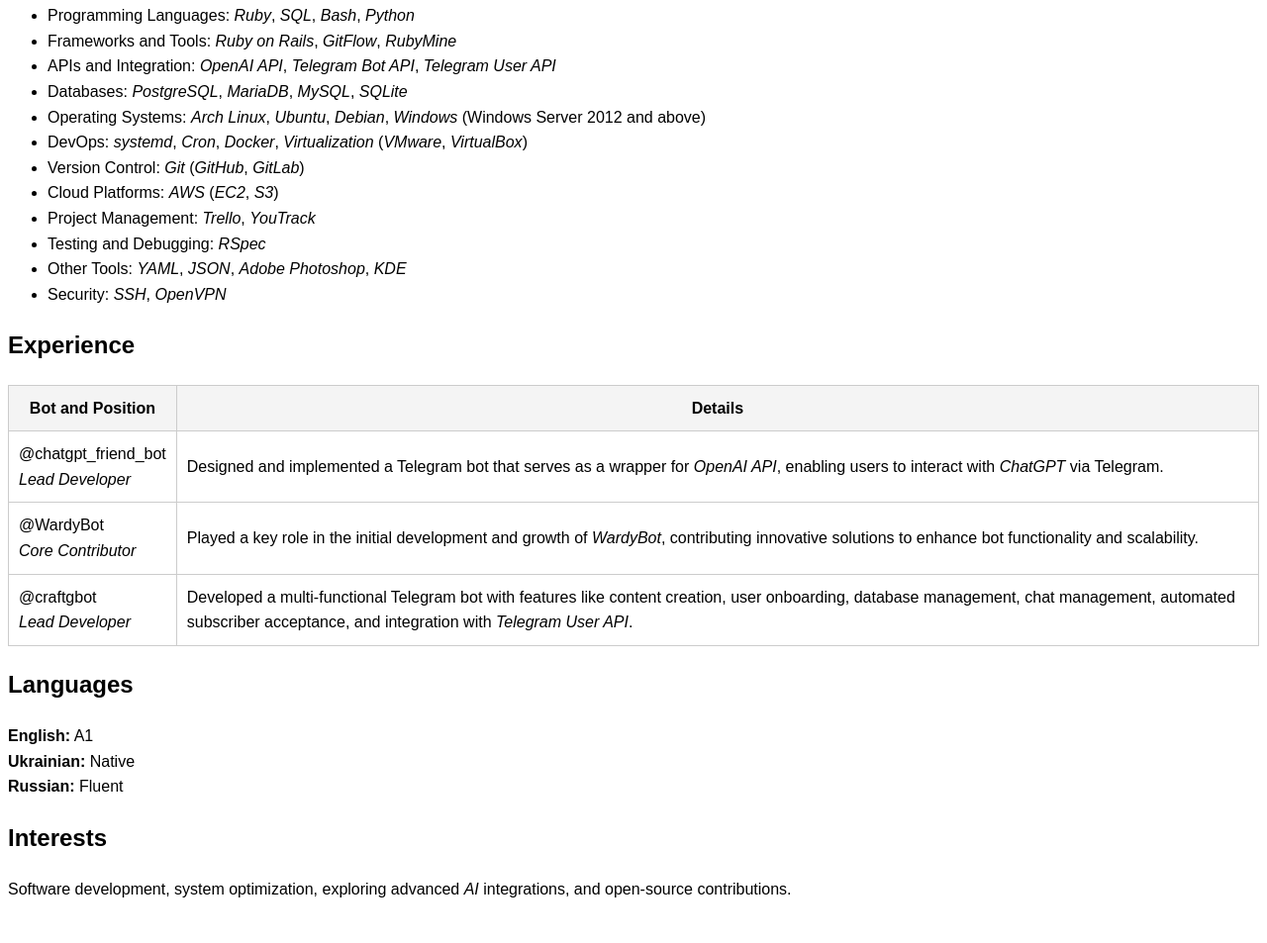
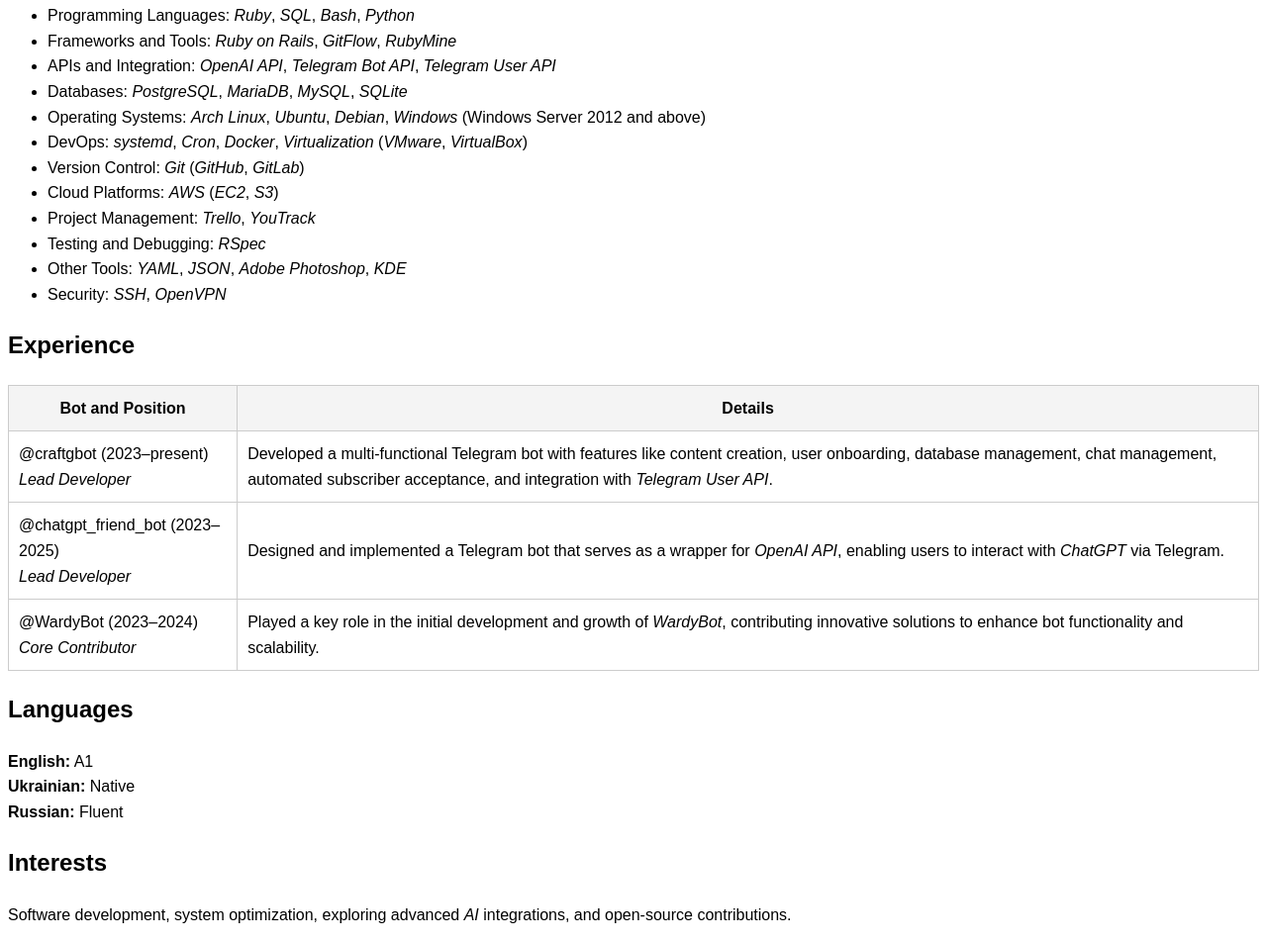
Before and after one commit to phrippy/cv, a plain HTML site: page index.html in a window 1280 px wide. Shown: the part 484-1437 px from the top of the page at 99% size. Before the commit the page ends 1412 px from the top, so only its background shows below. Drawn offline with Linux system fonts and the light colour scheme.

Commit message:
Add project timelines

```diff
--- a/index.html
+++ b/index.html
@@ -111,7 +111,14 @@
         <th>Details</th>
     </tr>
     <tr>
-        <td>@chatgpt_friend_bot<br><em>Lead Developer</em></td>
+        <td>@craftgbot (2023–present)<br><em>Lead Developer</em></td>
+        <td>
+            Developed a multi-functional Telegram bot with features like content creation, user onboarding, database
+            management, chat management, automated subscriber acceptance, and integration with <span class="technology">Telegram User API</span>.
+        </td>
+    </tr>
+    <tr>
+        <td>@chatgpt_friend_bot (2023–2025)<br><em>Lead Developer</em></td>
         <td>
             Designed and implemented a Telegram bot that serves as a wrapper for <span
                 class="technology">OpenAI API</span>, enabling users to interact with <span
@@ -119,17 +126,10 @@
         </td>
     </tr>
     <tr>
-        <td>@WardyBot<br><em>Core Contributor</em></td>
+        <td>@WardyBot (2023–2024)<br><em>Core Contributor</em></td>
         <td>
             Played a key role in the initial development and growth of <span class="technology">WardyBot</span>,
             contributing innovative solutions to enhance bot functionality and scalability.
-        </td>
-    </tr>
-    <tr>
-        <td>@craftgbot<br><em>Lead Developer</em></td>
-        <td>
-            Developed a multi-functional Telegram bot with features like content creation, user onboarding, database
-            management, chat management, automated subscriber acceptance, and integration with <span class="technology">Telegram User API</span>.
         </td>
     </tr>
 </table>
```
